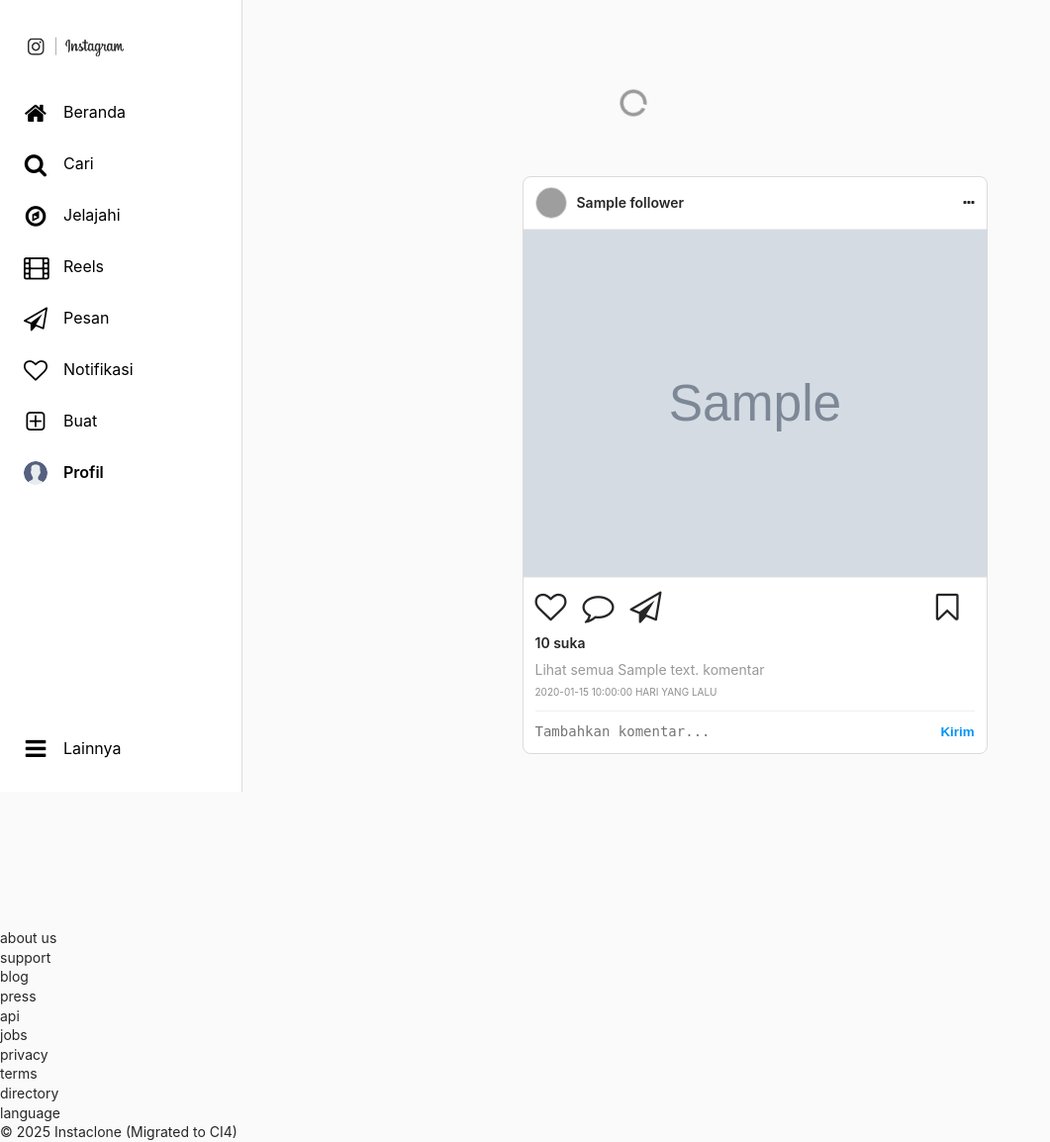
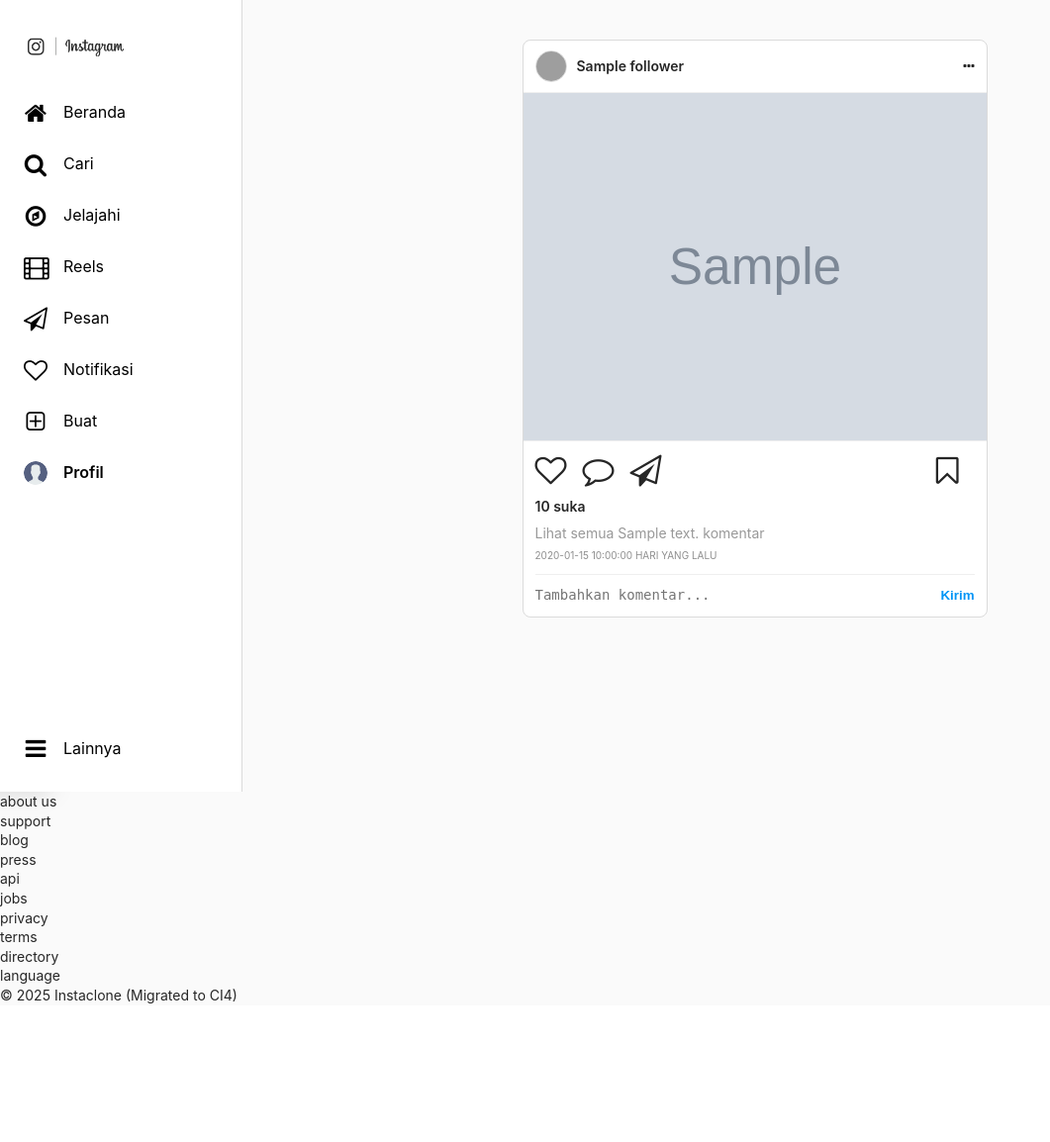
Before and after one commit to samythh/instaclone, a CodeIgniter 4 app: the page made by app/Views/feed/feed_index.php in a window 1280 px wide. Shown: the whole page at 99% size, without its empty margins (0-1061 px from the left). After the commit the page ends 1014 px from the top, so only its background shows below. Run offline with PHP 8.4 and a stand-in for CodeIgniter, Linux system fonts and the light colour scheme; the template is opened without the code that fills it: most values are stand-ins (such as "Sample title", 1, 10 or a date in 2020); grey boxes marked "Sample" are stand-in pictures; data that the repository does not hold is empty; some libraries are stand-ins or nearby versions; grey boxes are pictures that could not be loaded.

Commit message:
ada dikit lagii

```diff
--- a/app/Views/partials/_sidebar.php
+++ b/app/Views/partials/_sidebar.php
@@ -64,10 +64,8 @@
 
 <div class="notification-drawer" id="notifDrawer">
    <div class="notif-header">Notifikasi</div>
+
    <div class="notif-scroll-area" id="notifContent">
-      <div style="padding:20px; text-align:center; color:#999; margin-top: 50px;">
-         <i class="fa fa-circle-o-notch fa-spin fa-2x"></i>
-      </div>
    </div>
 </div>
 
@@ -77,7 +75,7 @@
 </div>
 
 <script>
-   // Fungsi Tutup Modal Global
+
    function closeModal() {
       $('#postModalOverlay').hide();
       $('#postModalContent').html('');
@@ -105,7 +103,6 @@
          });
       }
 
-
       const btnNotif = document.getElementById('btnNotifToggle');
       const drawer = document.getElementById('notifDrawer');
       const notifContent = document.getElementById('notifContent');
@@ -119,7 +116,9 @@
             if (drawer.classList.contains('show')) {
                this.querySelector('i').classList.remove('fa-heart-o');
                this.querySelector('i').classList.add('fa-heart');
-               // Load Data
+
+               notifContent.innerHTML = '<div style="padding:20px; text-align:center; color:#999; margin-top: 50px;"><i class="fa fa-circle-o-notch fa-spin fa-2x"></i></div>';
+
                fetch('<?= site_url('notifications/load') ?>')
                   .then(response => response.text())
                   .then(html => { notifContent.innerHTML = html; })
@@ -127,6 +126,17 @@
             } else {
                this.querySelector('i').classList.remove('fa-heart');
                this.querySelector('i').classList.add('fa-heart-o');
+            }
+         });
+
+         notifContent.addEventListener('click', function (e) {
+            if (e.target.closest('a') || e.target.closest('.notif-content-modern')) {
+               drawer.classList.remove('show');
+               const icon = btnNotif.querySelector('i');
+               if (icon) {
+                  icon.classList.remove('fa-heart');
+                  icon.classList.add('fa-heart-o');
+               }
             }
          });
 
@@ -144,14 +154,13 @@
    });
 
    $(document).ready(function () {
-
       $(document).on('click', '.open-modal', function (e) {
          e.preventDefault();
-
          var url = $(this).attr('href');
 
          $('#notifDrawer').removeClass('show');
          $('#btnNotifToggle i').removeClass('fa-heart').addClass('fa-heart-o');
+
          $('#postModalOverlay').css('display', 'flex');
          $('#postModalContent').html('<div style="color:white; font-size:20px;">Memuat...</div>');
 
--- a/public/css/style.css
+++ b/public/css/style.css
@@ -146,38 +143,29 @@ select:focus {
    background-color: #fafafa;
 }
 
-@keyframes popUpFade {
-   from {
-      opacity: 0;
-      transform: translateY(10px);
-   }
 
-   to {
-      opacity: 1;
-      transform: translateY(0);
-   }
-}
-
-
-/* =========================================
+/* =================================================================
    3. LAYOUT CONTAINER
-   ========================================= */
+   ================================================================= */
 .main-container,
 .feed,
 .profile-container,
-.explore {
+.explore,
+.image-detail {
    margin-left: 245px;
    width: calc(100% - 245px);
    min-height: 100vh;
    display: flex;
    flex-direction: column;
    align-items: center;
+   position: relative;
+   z-index: 1;
 }
 
 
-/* =========================================
-   4. HALAMAN FEED (BERANDA)
-   ========================================= */
+/* =================================================================
+   4. HALAMAN FEED
+   ================================================================= */
 .feed {
    padding-top: 40px;
 }
@@ -189,6 +177,7 @@ select:focus {
    width: 100%;
    max-width: 470px;
    margin-bottom: 20px;
+   overflow: hidden;
 }
 
 .photo__header {
@@ -223,6 +212,7 @@ select:focus {
    width: 100%;
    height: auto;
    display: block;
+   object-fit: cover;
 }
 
 .photo__info {
@@ -1206,6 +1172,127 @@ select:focus {
    background-color: #fafafa;
 }
 
+#postModalContent {
+   color: white;
+   text-align: center;
+   min-height: 0;
+}
+
+
+/* =================================================================
+   9. NOTIFICATION DRAWER
+   ================================================================= */
+.notification-drawer {
+   position: fixed;
+   top: 0;
+   left: 245px;
+   width: 397px;
+   height: 100vh;
+   background-color: white;
+   border-right: 1px solid #dbdbdb;
+   border-left: 1px solid #dbdbdb;
+   z-index: 90;
+   transform: translateX(-150%);
+   transition: transform 0.3s cubic-bezier(0.25, 0.46, 0.45, 0.94);
+   display: flex;
+   flex-direction: column;
+   box-shadow: 4px 0 24px rgba(0, 0, 0, 0.15);
+}
+
+.notification-drawer.show {
+   transform: translateX(0);
+}
+
+.notif-header {
+   padding: 24px 24px 12px 24px;
+   font-size: 24px;
+   font-weight: 700;
+   color: #000;
+   border-bottom: 1px solid transparent;
+}
+
+.notif-scroll-area {
+   flex-grow: 1;
+   overflow-y: auto;
+   padding: 0;
+}
+
+.notif-group-title {
+   padding: 16px 24px 8px 24px;
+   font-size: 16px;
+   font-weight: 700;
+   color: #000;
+}
+
+.notif-item-modern {
+   display: flex;
+   align-items: center;
+   padding: 12px 24px;
+   transition: background-color 0.1s;
+   cursor: pointer;
+}
+
+.notif-item-modern:hover {
+   background-color: #fafafa;
+}
+
+.notif-avatar-modern {
+   width: 44px;
+   height: 44px;
+   border-radius: 50%;
+   object-fit: cover;
+   margin-right: 14px;
+   flex-shrink: 0;
+}
+
+.notif-content-modern {
+   flex-grow: 1;
+   font-size: 14px;
+   line-height: 1.4;
+   margin-right: 12px;
+}
+
+.notif-user-bold {
+   font-weight: 600;
+   color: #000;
+   margin-right: 4px;
+}
+
+.notif-text-light {
+   color: #000;
+}
+
+.notif-time-ago {
+   color: #737373;
+   margin-left: 4px;
+}
+
+.notif-action-modern {
+   flex-shrink: 0;
+}
+
+.btn-follow-modern {
+   background-color: #0095f6;
+   color: white;
+   border: none;
+   border-radius: 8px;
+   padding: 7px 16px;
+   font-size: 14px;
+   font-weight: 600;
+   cursor: pointer;
+}
+
+.notif-post-thumb {
+   width: 44px;
+   height: 44px;
+   object-fit: cover;
+   border-radius: 4px;
+}
+
+
+/* =================================================================
+   10. KEYFRAMES
+   ================================================================= */
 @keyframes popIn {
    from {
       transform: scale(1.1);
```
Also changed, not shown: other parts of public/css/style.css (+39 -52 lines), public/photos/1763530360_abad66985ddbf63b6843.jpeg (deleted).
